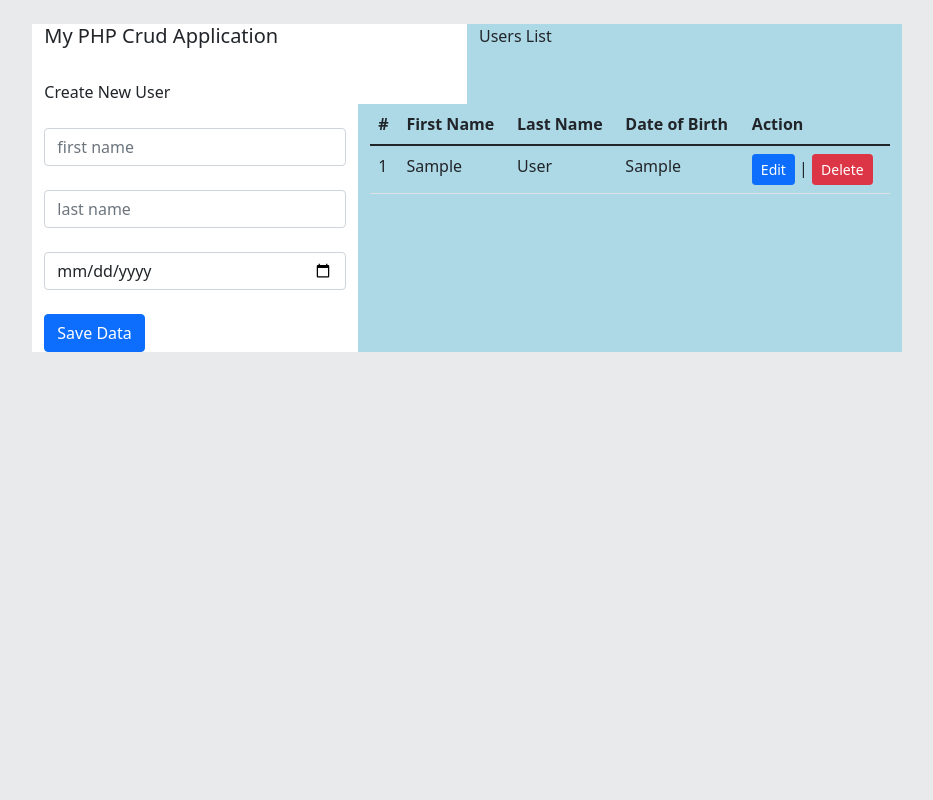
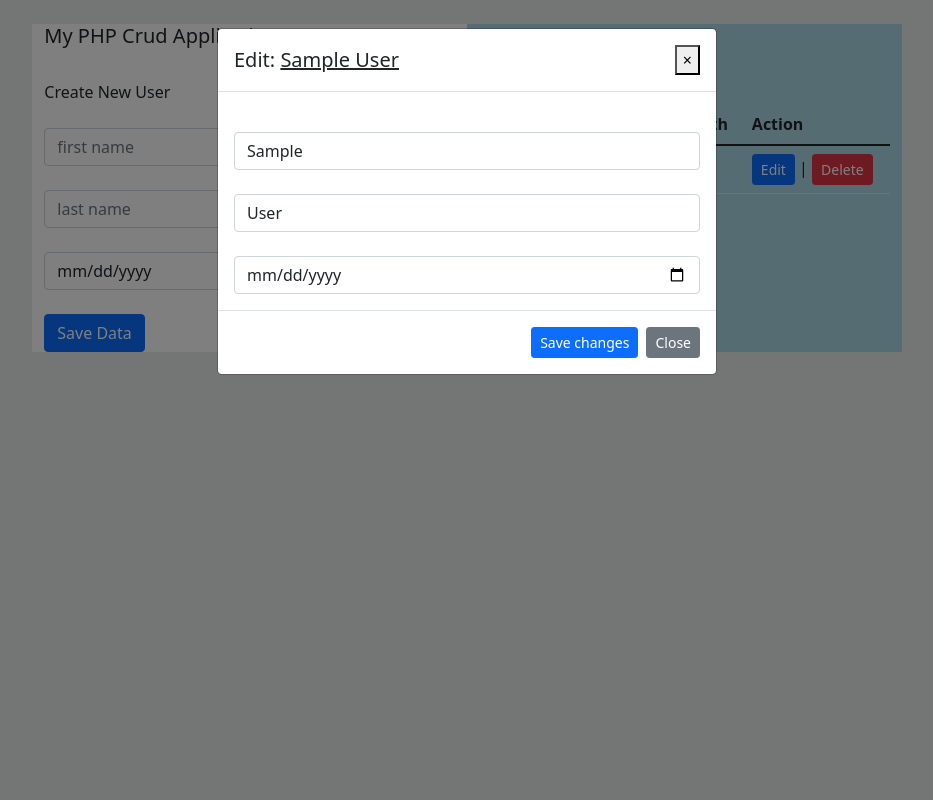
Before and after one commit to DembeDenisAine/php-crud-app, a PHP site: page / in a window 1280 px wide, after a click on "Edit". Shown: the whole page, without its empty margins (173-1106 px from the left). Run offline with PHP 8.4, Linux system fonts and the light colour scheme; tables that the repository leaves empty or names only in its code hold one stand-in row (values such as "Sample post").

Commit message:
created an Edit Modal

```diff
--- a/index.php
+++ b/index.php
@@ -98,6 +98,47 @@
                                   class="btn btn-sm btn-danger">Delete</button>
                             </td>
                         </tr>
+
+                        <!-- Edit User Modal --->
+                        <div class="modal" tabindex="-1" role="dialog" id="edit<?php echo $user['id']; ?>">
+                            <div class="modal-dialog" role="document">
+                                <div class="modal-content">
+                                <div class="modal-header">
+                                    <h5 class="modal-title">Edit: <u><?php echo $user['firstname']." ".$user['lastname']; ?></u></h5>
+                                    <button type="button" class="close" data-dismiss="modal" aria-label="Close">
+                                    <span aria-hidden="true">&times;</span>
+                                    </button>
+                                </div>
+                                <form method="POST" action="process.php">
+                                    <div class="modal-body">
+                                            <div class="form-group">
+                                            <br>
+                                                <input type= "text" name ="firstname" class="form-control"
+                                                value= "<?php echo $user['firstname']; ?>">
+                                                <input type="hidden" name="id" value= "<?php echo $user['id']; ?>">
+                                            </div>
+                                            <div class="form-group">
+                                                <br>
+                                                <input type= "text" name ="lastname" class="form-control"
+                                                value= "<?php echo $user['lastname']; ?>">
+                                            </div>
+                                            <div class="form-group">
+                                            <br>
+                                                <input type="date" name ="dob" class="form-control datepicker"
+                                                value="<?php echo $user['dob']; ?>">
+                                            </div>
+                                    </div>
+                                    <div class="modal-footer">
+                                        <input type="submit" class="btn btn-sm btn-primary"
+                                        name="edit" value="Save changes">
+                                        <button type="button" class="btn btn-sm btn-secondary" data-dismiss="modal">Close</button>
+                                    </div>
+                                </form>
+                                </div>
+                            </div>
+                        </div>
+                        <!-- //End Edit User Modal --->
+
                     <?php endwhile; ?>
                 </tbody>
             </table>
```
